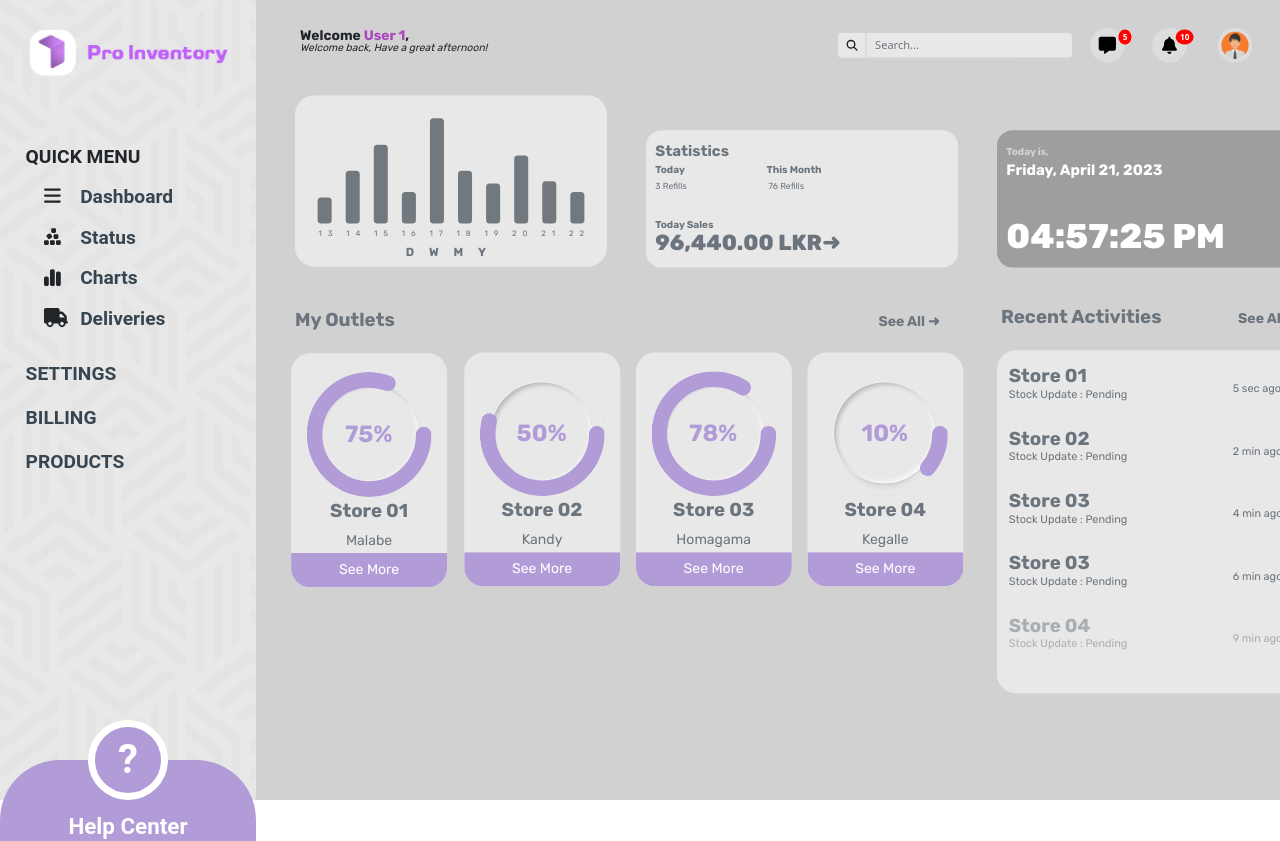
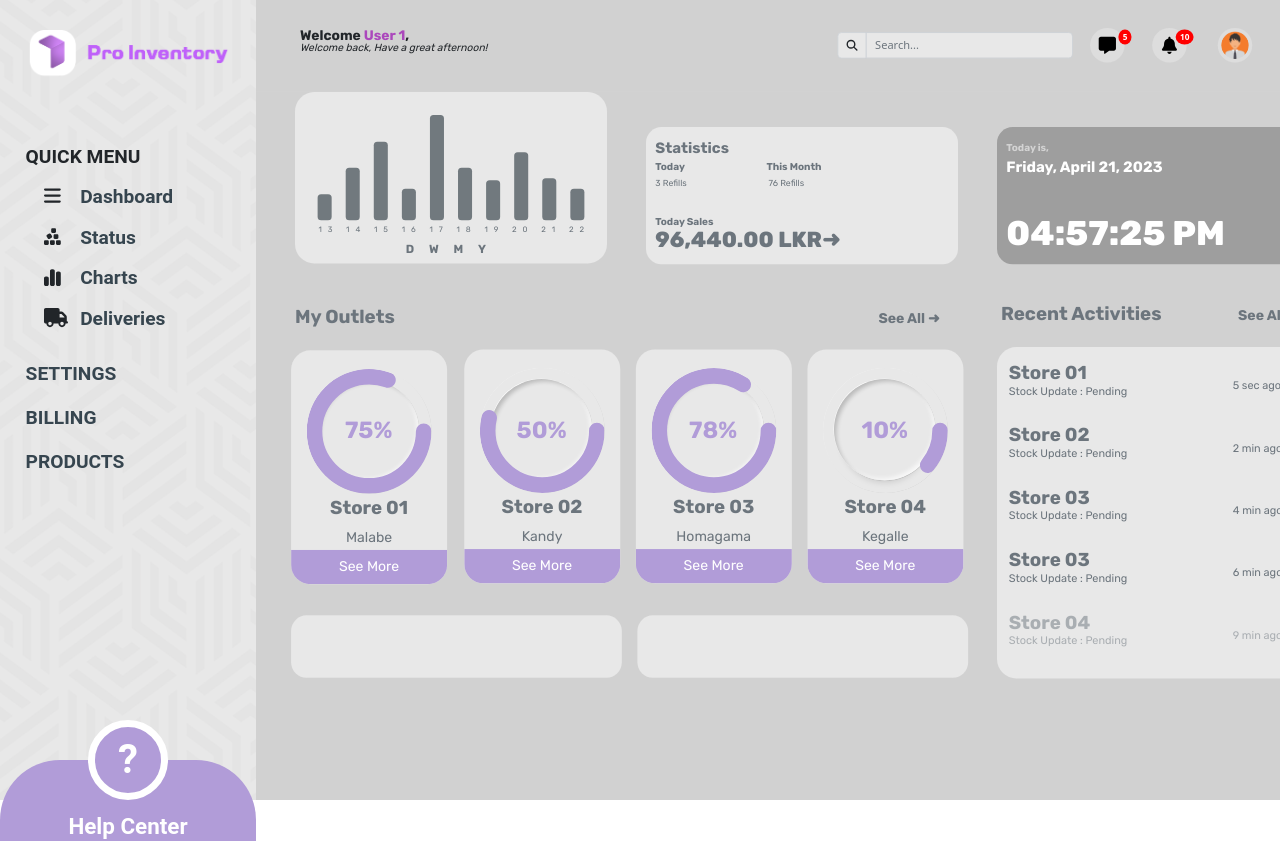
Before and after one commit to ProInventory/Warehouse-frontend, a React (Create React App) app: page /home in a window 1280 px wide. Shown: the top 841 px of the page. Built offline with nearby package versions, Linux system fonts and the light colour scheme; grey boxes are pictures that could not be loaded.

Commit message:
Added components for Top Seller and Top Store
Co-Authored-By: Sachin Dewthuru <101192491+RaZOr519@users.noreply.github.com>
Co-Authored-By: Tharindu N. Madhusanka <mail@tharindu.dev>

```diff
--- a/src/components/dashboard.jsx
+++ b/src/components/dashboard.jsx
@@ -9,6 +9,7 @@ import Outlets from "./dashboard/outlets";
 import Recent from "./dashboard/recent";
 import Clock from "./dashboard/clock";
 import Graph from "./dashboard/graphnew";
+import Tops from "./dashboard/tops";
 
 const Container = styled.div`
 	display: flex;
@@ -75,6 +76,8 @@ const Dashboard = () => {
 						<Clock />
 						<Outlets />
 						<Recent />
+						<Tops/>
+
 					</Body>
 				</DashElementsWrapper>
 			</Container>
--- a/src/components/dashboard/outlets.jsx
+++ b/src/components/dashboard/outlets.jsx
@@ -250,6 +250,24 @@ const Container = styled.div`
 	@media screen and (max-width: 1800px) {
 		transform: scale(1);
 	}
+
+	.top-seller-store {
+		width: clamp(100px, 50%, 200px);
+		display:flex;
+		height: 70px;
+		width: 424px;
+		background: #e8e8e8;
+		border-radius: 15px;
+		box-shadow: 0px 0px 5px rgba(0, 0, 0, 0);
+		transition: box-shadow 0.3s ease-in-out;
+		position: relative;
+		text-align: center;
+	}
+
+	.top-seller-store:hover {
+		box-shadow: 0px 2px 10px rgba(128, 0, 128, 0.2);
+	}
+
 `;
 
 const NumStat = () => {
--- a/src/components/dashboard/recent.jsx
+++ b/src/components/dashboard/recent.jsx
@@ -3,13 +3,13 @@ import styled from "styled-components";
 
 const Container = styled.div`
 	.center {
-		height: 440px;
+		height: 425px;
 		width: 400px;
 		background: #e8e8e8;
 		border-radius: 25px;
 		box-shadow: 0px 0px 5px rgba(0, 0, 0, 0);
 		transition: box-shadow 0.3s ease-in-out;
-		position: relative;
+		position: absolute;
 	}
 
 	.center:hover {
--- /dev/null
+++ b/src/components/dashboard/tops.jsx
@@ -0,0 +1,49 @@
+import React from "react";
+import styled from "styled-components";
+
+const Container = styled.div`
+	.top-seller-store {
+		width: clamp(100px, 50%, 200px);
+		display:flex;
+		height: 80px;
+		width: 424px;
+		background: #e8e8e8;
+		border-radius: 20px;
+		box-shadow: 0px 0px 5px rgba(0, 0, 0, 0);
+		transition: box-shadow 0.3s ease-in-out;
+		position: relative;
+		text-align: center;
+	}
+
+	.top-seller-store:hover {
+		box-shadow: 0px 2px 10px rgba(128, 0, 128, 0.2);
+	}
+
+`;
+
+const NumStat = () => {
+	return (
+		<div style={{ position: "relative", top: -401, left: 45 }}>
+			<React.Fragment>
+				<div style={{ display: "flex" }}>
+					<Container style={{ marginRight: "20px", marginTop: "-50px" }}>
+						<div className="top-seller-store">
+
+						</div>
+
+					</Container>
+
+					<Container style={{ marginRight: "500px", marginTop: "-50px" }}>
+						<div className="top-seller-store">
+
+						</div>
+
+					</Container>
+
+				</div>
+			</React.Fragment>
+		</div>
+	);
+};
+
+export default NumStat;
```
Also changed, not shown: src/fonts.css (line endings or trailing spaces).
